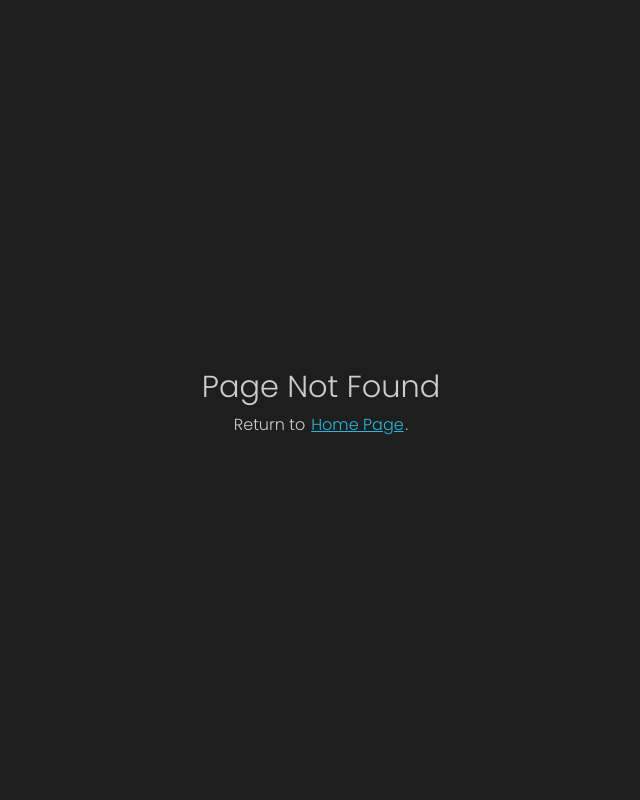
After one commit to sergeicodes/a11ymyths, a web app: file 404.html in a window 1280 px wide. The commit adds this page. Shown: the whole page, without its empty margins (319-959 px from the left). Run offline with its HTML, style and script files only (its server is not run), Linux system fonts and the light colour scheme.

Commit message:
Add 404 page

```diff
--- /dev/null
+++ b/404.html
@@ -0,0 +1,34 @@
+<!DOCTYPE html>
+<html lang="en">
+  <head>
+    <meta charset="UTF-8" />
+    <meta http-equiv="X-UA-Compatible" content="IE=edge" />
+    <meta name="viewport" content="width=device-width, initial-scale=1.0" />
+    <title>Page Not Found</title>
+    <link rel="stylesheet" href="/css/styles.css" />
+    <link rel="icon" type="image/x-icon" href="/favicon.ico" />
+    <style>
+      body,
+      html {
+        height: 100%;
+      }
+
+      body {
+        display: flex;
+        align-items: center;
+        justify-content: center;
+      }
+
+      h1 {
+        margin: 0;
+        font-size: 1.9rem;
+      }
+    </style>
+  </head>
+  <body>
+    <div class="content">
+      <h1>Page Not Found</h1>
+      Return to <a href="/">Home Page</a>.
+    </div>
+  </body>
+</html>
--- a/css/styles.css
+++ b/css/styles.css
@@ -8,6 +8,10 @@
   --color-link: #29b8db;
 }
 
+* {
+  box-sizing: border-box;
+}
+
 body {
   font-family: "Poppins", sans-serif;
   font-weight: 300;
@@ -15,6 +19,7 @@ body {
   background-color: var(--color-background);
   color: var(--color-text);
   text-align: center;
+  margin: 0;
 
   counter-reset: myth;
 }
```
